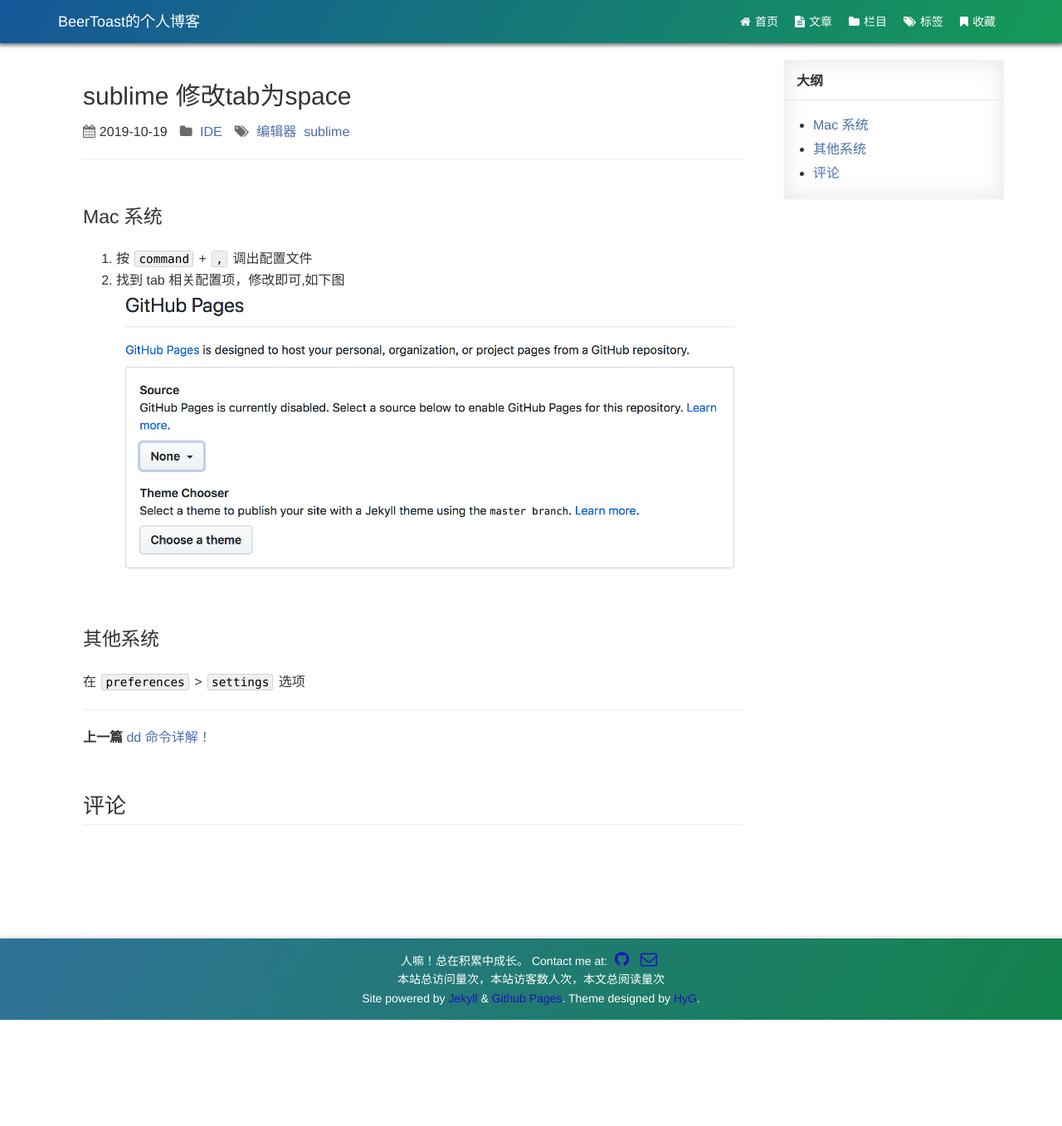
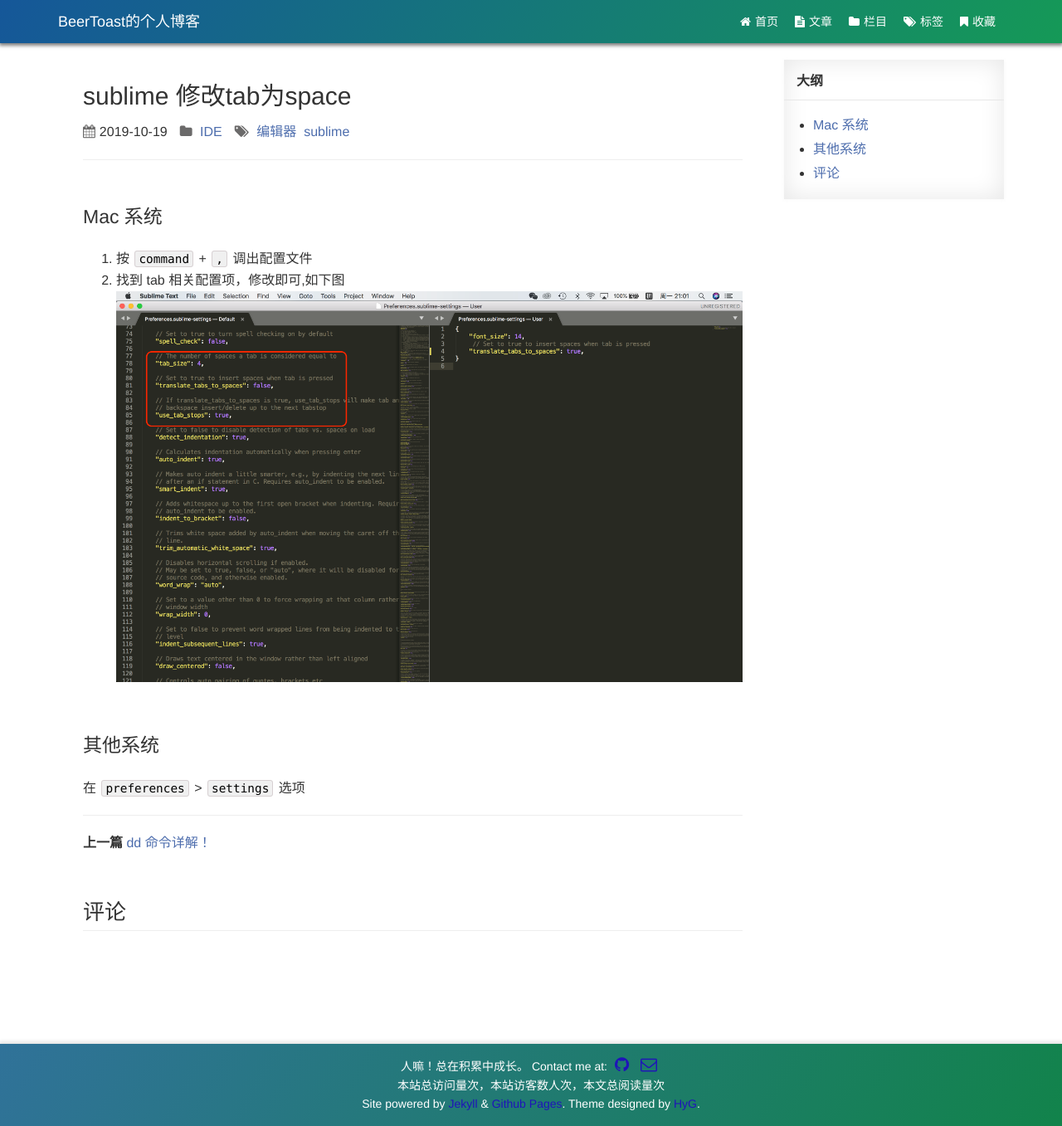
Before and after one commit to beertoast/beertoast.github.io, a Jekyll site: the page built from _posts/2019-10-28-sublime修改tab为space.md, in a window 1280 px wide. Shown: the whole page at 83% size. Built offline with Jekyll 4.4.1, drawn with Linux system fonts in a browser that asks for light colours; comment, search, counter and statistics services are not loaded; a style sheet for code colours, icons or effects is not loaded; before the commit the page ends 1229 px from its top, so only the background shows below that.

Commit message:
Update 2019-10-28-sublime修改tab为space.md

```diff
--- a/_posts/2019-10-28-sublime修改tab为space.md
+++ b/_posts/2019-10-28-sublime修改tab为space.md
@@ -13,7 +13,7 @@
 ### Mac 系统
 1. 按 `command` + `,` 调出配置文件
 2. 找到 tab 相关配置项，修改即可,如下图
-![]({{site.url}}/images/github-pages-setting.png)
+![]({{site.url}}/images/change-sublime-setting.png)
 
 ### 其他系统
 在 `preferences` >  `settings` 选项
```
